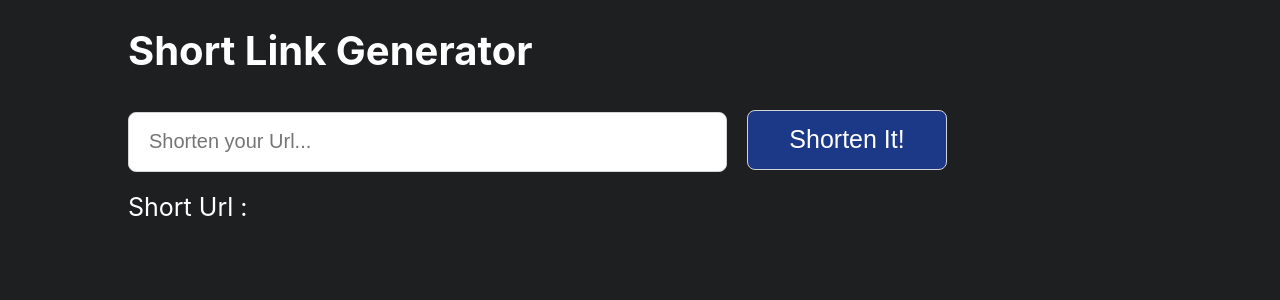
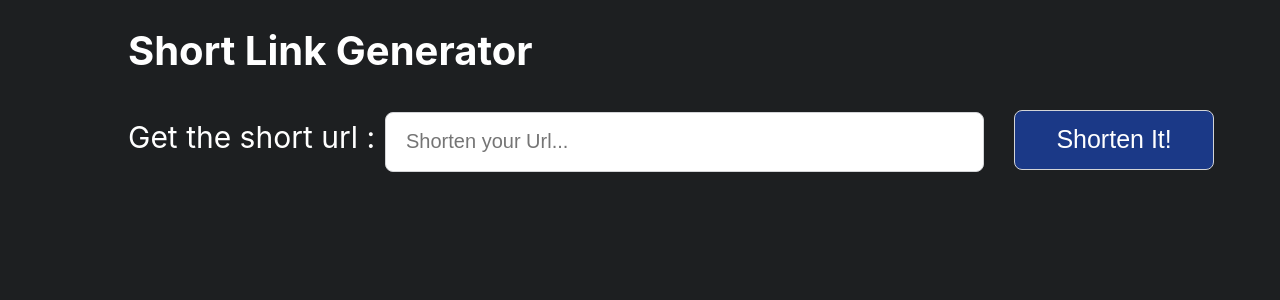
Before and after one commit to abhisheksingh-codilar/Short-url-task, a React (Create React App) app: page / in a window 1280 px wide. Shown: the top 300 px of the page. Built offline with nearby package versions, Linux system fonts and the light colour scheme.

Commit message:
form fixed

```diff
--- a/src/App.js
+++ b/src/App.js
@@ -14,7 +14,8 @@ export default class App extends Component {
     clicked:false,
     btnText:'Shorten It!',
     btnDisabled: false,
-    visible:false
+    visible:false,
+    status:false
   }
 
   urlText = (e) =>{
@@ -34,9 +35,15 @@ export default class App extends Component {
       this.setState({btnText:'Shorten It!',visible:false})
     }
     else{
-      fetch(`https://api.shrtco.de/v2/shorten?url=${this.state.value}`)
+
+        fetch(`https://api.shrtco.de/v2/shorten?url=${this.state.value}`)
   .then(response => response.json())
-  .then(data =>this.setState({ shortUrl:data.result.short_link, clicked:true, value:data.result.short_link, btnText:"Copy",btnDisabled:false,visible:false}));
+  .then(data =>this.setState({ shortUrl:data.result.short_link, clicked:true, value:data.result.short_link, btnText:"Copy",btnDisabled:false,visible:false,status:data.ok }) );
+
+
+
+
+
     }
 
   }
@@ -62,13 +69,18 @@ export default class App extends Component {
 
         <h2>Short Link Generator</h2>
         <form onSubmit={!this.state.clicked ? this.getShortUrl : this.copy } >
-          <input type="text" value={ this.state.value }  onChange={this.urlText} placeholder="Shorten your Url..."/>
-          <button onClick={!this.state.clicked ? this.getShortUrl : this.copy }
-             className={this.state.btnText=='Copied!'? 'btn btn-copied': 'btn' }
-             disabled={this.state.btnDisabled} >{this.state.btnText}</button>
-          </form>
 
-        <div className="url-display">Short Url  :  <span>{this.state.shortUrl}</span></div>
+              <label>Get the  short url :
+
+              <input type="text" value={ this.state.value }  onChange={this.urlText} placeholder="Shorten your Url..."/>
+
+              </label>
+
+              <input  type ="submit" onClick={!this.state.clicked ? this.getShortUrl : this.copy }
+                className={this.state.btnText=='Copied!'? 'btn btn-copied': 'btn' }
+              value={this.state.btnText} />
+
+        </form>
 
       </div>
 
--- a/src/App.scss
+++ b/src/App.scss
@@ -14,9 +14,14 @@ body{
 
 .main-container{
 
+
   margin-bottom: 30px;
 
  width:100%;
+ label{
+   font-size: 30px;
+
+ }
  h2{
   font-size: 40px;
   font-weight: bolder;
@@ -31,6 +36,7 @@ body{
     border-radius: 8px 8px 8px 8px;
     display: inline-block;
     margin-right: 20px;
+    margin-left: 10px;
     margin-bottom: 0;
     outline: none;
     font-size: 20px;
```
